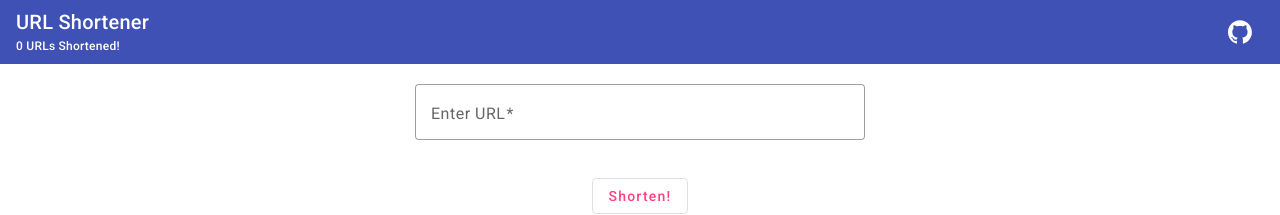
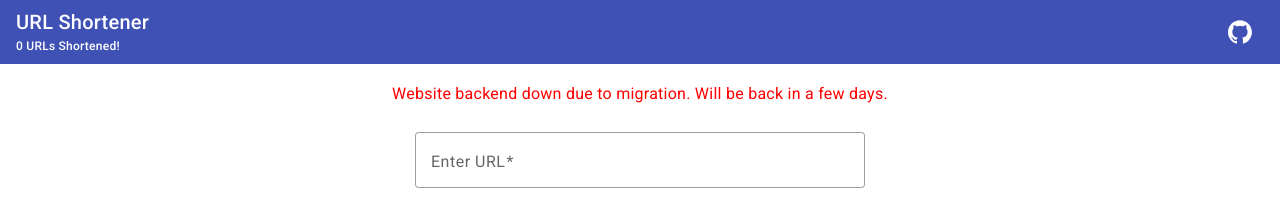
Before and after one commit to MiguelHigueraDev/url-shortener, an Angular app in the folder frontend/: page / in a window 1280 px wide. Shown: the top 215 px of the page. Built offline with nearby package versions, Linux system fonts and the light colour scheme; no server answers.

Commit message:
add maintenance message

```diff
--- a/frontend/src/app/components/shortener-form/shortener-form.component.html
+++ b/frontend/src/app/components/shortener-form/shortener-form.component.html
@@ -1,4 +1,5 @@
 <form (ngSubmit)="shortenUrl()">
+    <p style="color:red;font-size: 16px;">Website backend down due to migration. Will be back in a few days.</p>
     <mat-form-field appearance="outline" class="input">
         <mat-label>Enter URL</mat-label>
         <input matInput type="url" placeholder="Enter URL" [formControl]="originalUrl" name="url" required pattern="(https?:\/\/).+">
```
